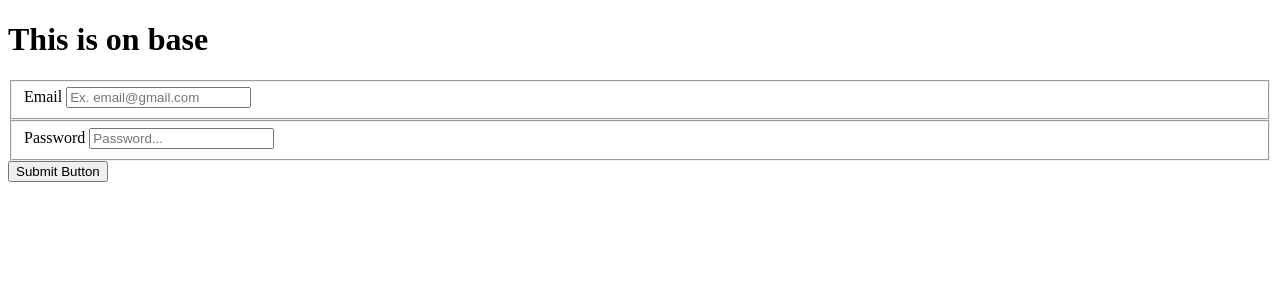
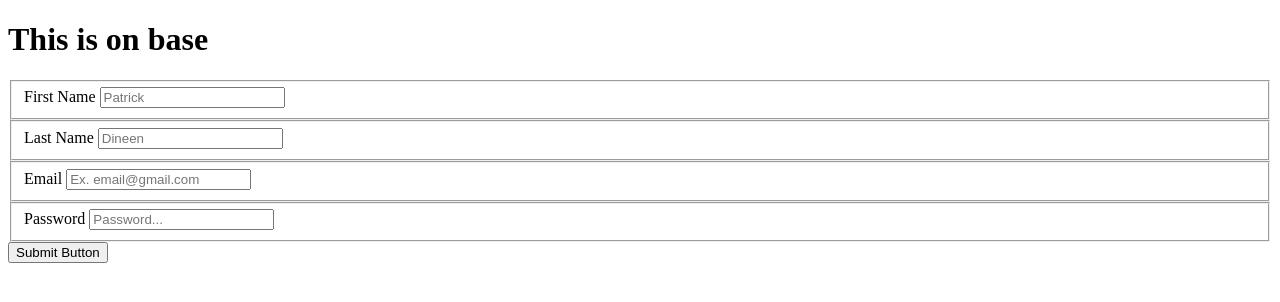
Before and after one commit to patrickjdineen/SleepyBeans, a Flask app: page /signup in a window 1280 px wide. Shown: the top 302 px of the page. Run offline with Flask 2, Linux system fonts and the light colour scheme.

Commit message:
Sign up and sign in done. add baby in progress

```diff
--- a/sleepybeans/forms.py
+++ b/sleepybeans/forms.py
@@ -1,8 +1,14 @@
 from flask_wtf import FlaskForm
-from wtforms import StringField, PasswordField, SubmitField
+from wtforms import StringField, PasswordField, SubmitField, DateField
 from wtforms.validators import DataRequired, Email
+from werkzeug.datastructures import MultiDict
+import datetime
 
 class UserLoginForm(FlaskForm):
     email = StringField('Email', validators=[DataRequired(), Email() ])
     password = PasswordField('Password', validators= [DataRequired() ])
+    first = StringField('First Name')
+    last = StringField('Last Name')
+    name = StringField('Name')
+    birthdate = DateField('Date')
     submit_button = SubmitField()
--- a/sleepybeans/routes.py
+++ b/sleepybeans/routes.py
@@ -1,36 +1,43 @@
-from sleepybeans import app, db
+from sleepybeans import app, db, login_manager
 from flask import render_template, request, redirect, url_for
-from flask_login import login_user, logout_user
+from flask_login import login_user, logout_user, current_user
 
 from sleepybeans.models import User, Baby, Sleep, check_password_hash
-from sleepybeans.forms import UserLoginForm
+from sleepybeans.forms import UserLoginForm, DateField
 
+#TBD
+# @login_manager.user_loader
+# def load_user(user_id):
+#     return User.query.get(user_id)
+
+#Home
 @app.route('/')
 def home():
     return render_template('/home.html')
-
-
-
+#Sign Up Page
 @app.route('/signup', methods = ['GET', 'POST'])
 def signup():
     form = UserLoginForm()
     if request.method == 'POST' and form.validate_on_submit():
         email = form.email.data
         password = form.password.data
-        user = User(email_address = email, password=password)
+        first = form.first.data
+        last = form.last.data
+        user = User(email_address = email, password=password, first_name = first,last_name=last)
         db.session.add(user)
         db.session.commit()
         return redirect (url_for('login'))
     return render_template('/signup.html', form=form)
 
+# Log In Page
 @app.route('/login', methods = ['GET', 'POST'])
 def login():
     form = UserLoginForm()
     print(form.data)
-    if request.method =='POST':
-        email=email.form.data
+    if request.method =='POST' and form.validate_on_submit():
+        email = form.email.data
         print(email)
-        password = password.form.data
+        password = form.password.data
         logged_user = User.query.filter(User.email_address == email).first()
         #NOTE FOR FUTURE. QUEURY.LAST COULD BE USED FOR MOST RECENT NAP???
         if logged_user and check_password_hash(logged_user.password,password):
@@ -38,10 +45,27 @@ def login():
             return redirect(url_for('profile'))
     return render_template('/login.html', form=form)
 
+#home profile page - TODO finish
 @app.route('/profile', methods = ['GET', 'POST'])
 def profile():
     return render_template('/profile.html')
 
+#Page to create baby and commit them to DB
+@app.route('/baby', methods= ['GET','POST'])
+def baby():
+    form = UserLoginForm()
+    if request.method == 'POST':
+        name = form.name.data
+        print(name)
+        new_baby = Baby(name=name)
+        print(new_baby)
+        db.session.add(new_baby)
+        db.session.commit()
+    else:
+        print("fail")
+    return render_template('/baby.html',form=form)
+
+#Sleep Tracking page
 @app.route('/sleep', methods= ['GET','POST'])
 def sleep():
     if request.form:
--- a/sleepybeans/templates/baby.html
+++ b/sleepybeans/templates/baby.html
@@ -6,4 +6,6 @@
     <h1>Create your Baby Page</h1>
 </div>
 
+{% include 'shared/baby-form.html' %}
+
 {% endblock content %}
--- a/sleepybeans/templates/login.html
+++ b/sleepybeans/templates/login.html
@@ -2,7 +2,7 @@
 
 {% block content %}
 <div>
-    {% include '/shared/auth-form.html' %}
+    {% include '/shared/login-form.html' %}
 </div>
 
 {% endblock content %}
--- /dev/null
+++ b/sleepybeans/templates/shared/signup-form.html
@@ -0,0 +1,26 @@
+<form method="POST">
+    {{ form.hidden_tag() }}
+    <div class="form-group">
+
+        <fieldset class="first-name-field">
+            {{ form.first.label }}
+            {{ form.first(class="form-control", placeholder="Patrick") }}
+        </fieldset>
+
+        <fieldset class="last-name-field">
+            {{ form.last.label }}
+            {{ form.last(class="form-control", placeholder="Dineen") }}
+        </fieldset>
+
+        <fieldset class="email-field">
+            {{ form.email.label }}
+            {{ form.email(class="form-control", placeholder="Ex. email@gmail.com ") }}
+        </fieldset>
+
+        <fieldset class="password-field">
+            {{ form.password.label }}
+            {{ form.password(class="form-control", placeholder="Password...") }}
+        </fieldset>
+        {{ form.submit_button }}
+    </div>
+</form>
--- a/sleepybeans/templates/signup.html
+++ b/sleepybeans/templates/signup.html
@@ -2,7 +2,7 @@
 
 {% block content %}
 <div>
-    {% include '/shared/auth-form.html' %}
+    {% include '/shared/signup-form.html' %}
 </div>
 
 {% endblock content %}
```
Also changed, not shown: sleepybeans/templates/shared/baby-form.html (added, +18 -0 lines), sleepybeans/templates/shared/login-form.html (line endings or trailing spaces).
